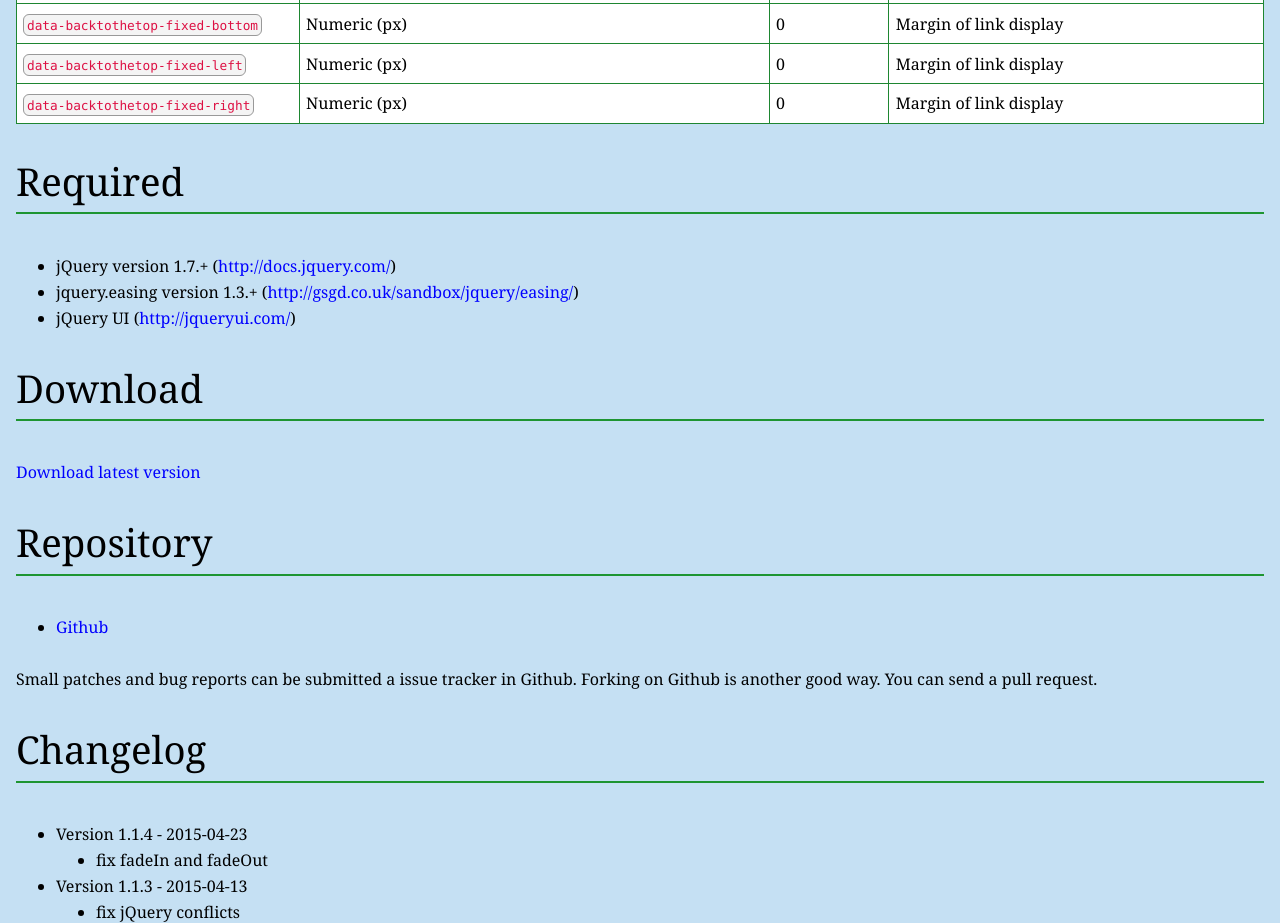
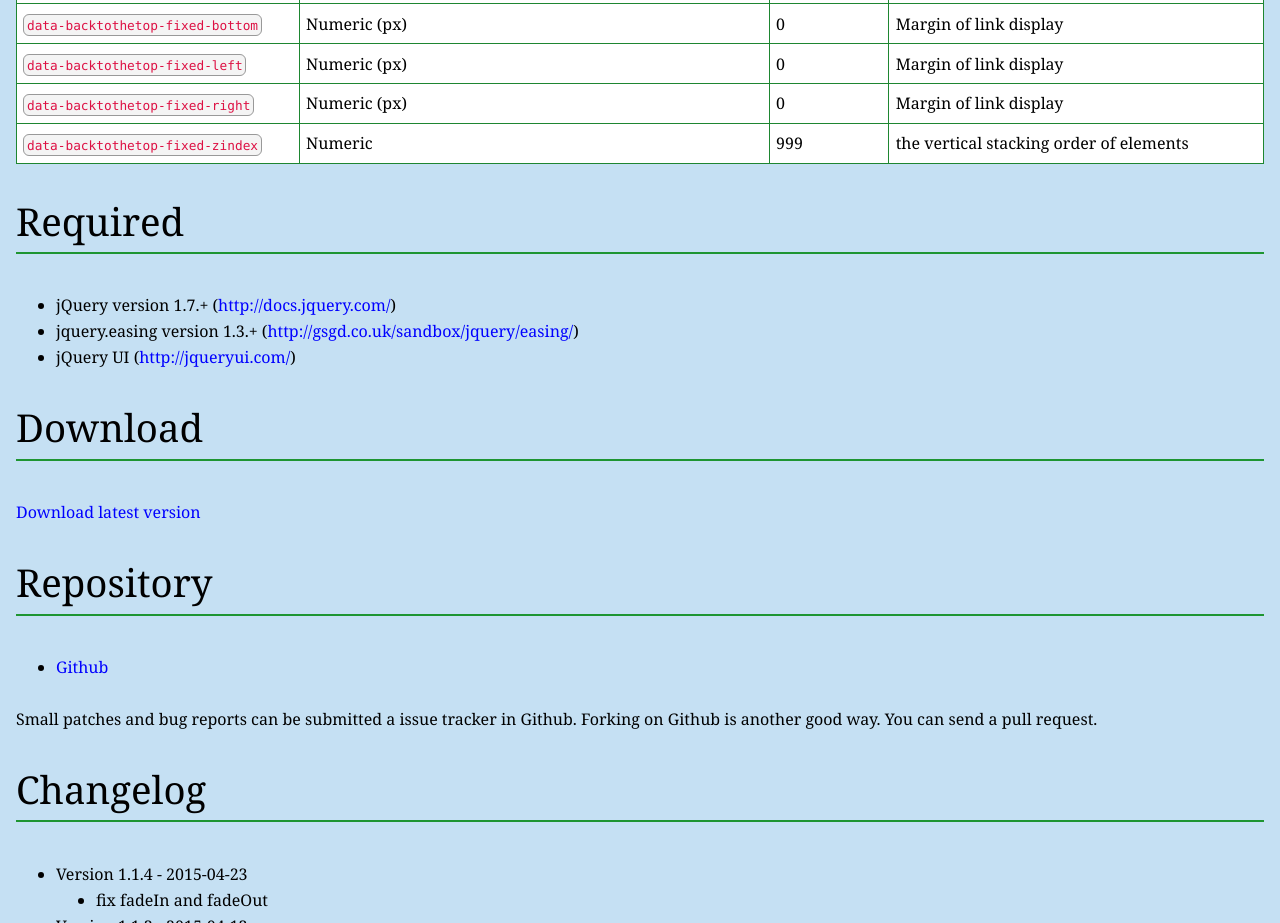
Before and after one commit to thingsym/jquery.backtothetop, a website: page docs.html in a window 1280 px wide. Shown: the part 4822-5745 px from the top of the page. Drawn offline with nearby package versions, Linux system fonts and the light colour scheme; a web font is replaced by a local one.

Commit message:
edit docs

```diff
--- a/docs.html
+++ b/docs.html
@@ -285,6 +285,12 @@ it takes precedence than specified in the id attribute</td>
 <td>0</td>
 <td>Margin of link display</td>
 </tr>
+<tr>
+<td><code>data-backtothetop-fixed-zindex</code></td>
+<td>Numeric</td>
+<td>999</td>
+<td>the vertical stacking order of elements</td>
+</tr>
 </table>
 
 <h2 id="Required">Required</h2>
```
Also changed, not shown: docs-ja.html (+6 -0 lines).
